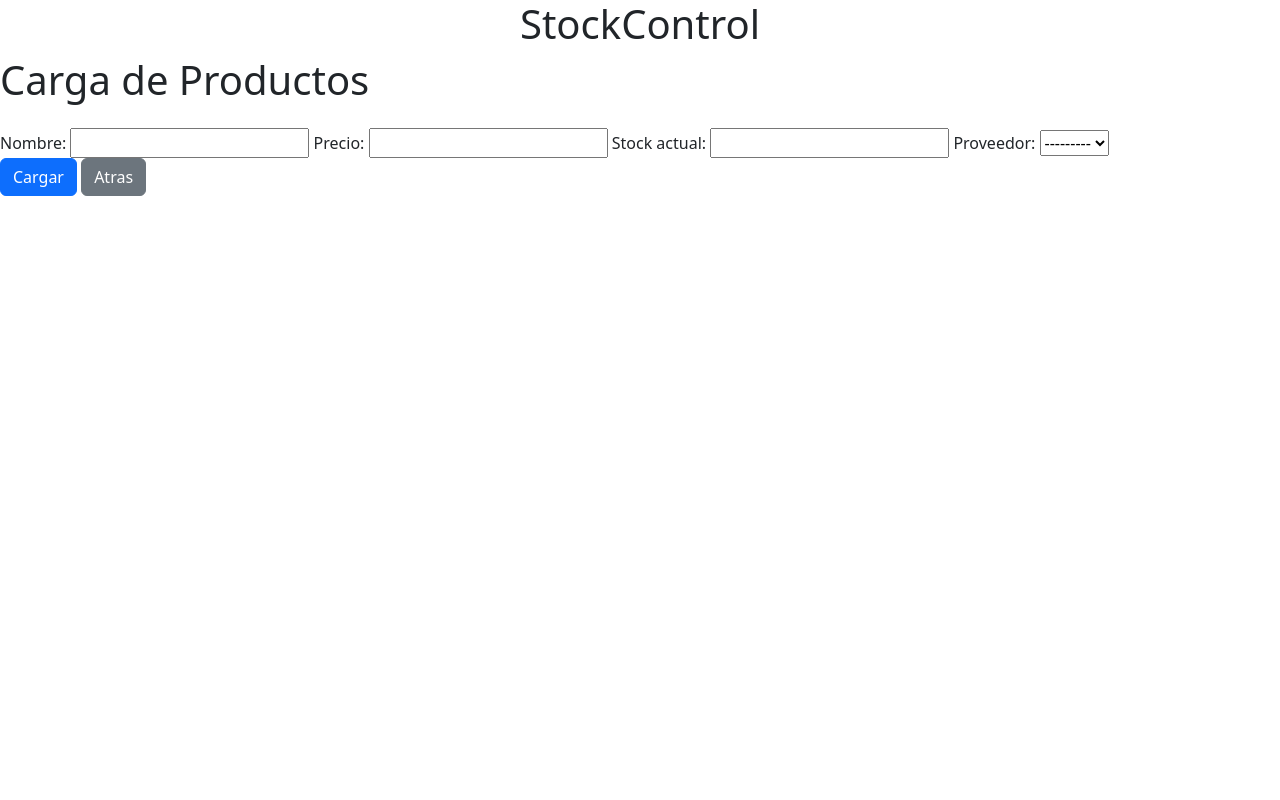
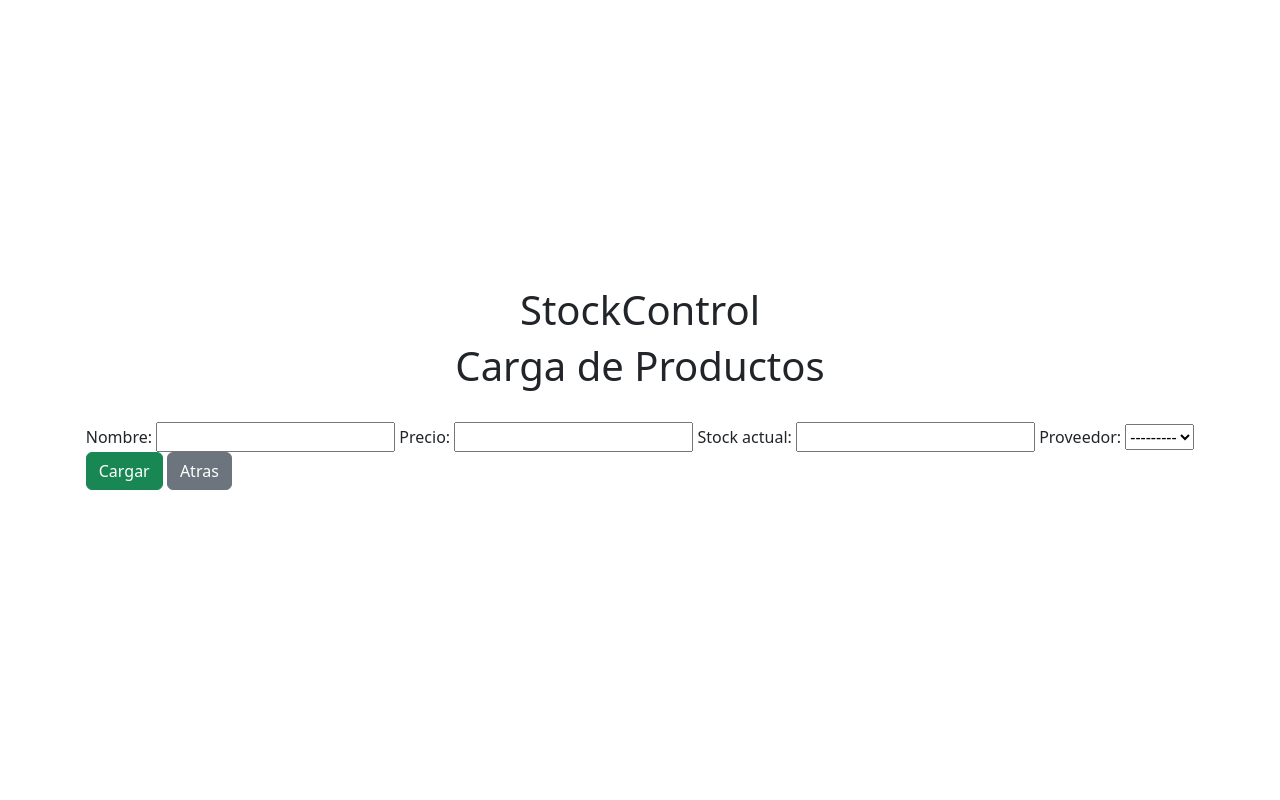
Before and after one commit to gaston010/crud_simple, a Django app: page /create_prod/ in a window 1280 px wide. Run offline with Django 4.2, Linux system fonts and the light colour scheme; data comes from the database, SQL or seed files in the repository.

Commit message:
min update

```diff
--- a/StockControl/settings.py
+++ b/StockControl/settings.py
@@ -24,9 +24,9 @@ BASE_DIR = Path(__file__).resolve().parent.parent
 SECRET_KEY = 'django-insecure-1tw6_8blbc)0)#ro8_v9jr+n9rt7qtbg$@l13gvdlw##%6@4rv'
 
 # SECURITY WARNING: don't run with debug turned on in production!
-DEBUG = True
+DEBUG = False
 
-ALLOWED_HOSTS = []
+ALLOWED_HOSTS = ['localhost', '127.0.0.1']
 
 
 # Application definition
--- a/templates/create_prod.html
+++ b/templates/create_prod.html
@@ -9,7 +9,7 @@
       {{ form }}
       </div>
 
-    <button type ='submit' class="btn btn-primary">Cargar</button>
+    <button type ='submit' class="btn btn-success" >Cargar</button>
     <a href="{{ '/productos/'}}" class="btn btn-secondary text-decoration-none">Atras</a>
  </form>
 {% endblock  %}
--- a/templates/create_prov.html
+++ b/templates/create_prov.html
@@ -8,7 +8,7 @@
     {{ form }}
     </div>
 
-    <button type ='submit' class="btn btn-primary" >Cargar</button>
+    <button type ='submit' class="btn btn-success" >Cargar</button>
     <a href="{{ '/provedores/' }}" class="btn btn-secondary text-decoration-none">Atras</>
 
  </form>
--- a/templates/index.html
+++ b/templates/index.html
@@ -2,13 +2,25 @@
 <html lang="en">
 <head>
     <title>StockControl</title>
-    <link href="https://cdn.jsdelivr.net/npm/bootstrap@5.3.0-alpha3/dist/css/bootstrap.min.css" rel="stylesheet" integrity="sha384-KK94CHFLLe+nY2dmCWGMq91rCGa5gtU4mk92HdvYe+M/SXH301p5ILy+dN9+nJOZ" crossorigin="anonymous">
+    <link href="static/css/bootstrap.css" rel="stylesheet">
+    <style>
+        body {
+            display: flex;
+            flex-direction: column;
+            align-items: center;
+            justify-content: center;
+            height: 100vh;
+        }
+    </style>
 </head>
-    <body>
-        <h1 class="text-center">StockControl</h1>
-        {% block content %}
-            <a href="/productos/" class="text-center">Ver lista de Productos</a>
-            <a href="/provedores/" class="text-center">Ver lista de Proveedores</a>
-        {% endblock %}
-    </body>
+<body>
+    <h1 class="text-center">StockControl</h1>
+    {% block content %}
+        <div class="text-center">
+            <a href="/productos/">Ver lista de Productos</a>
+            <br>
+            <a href="/provedores/">Ver lista de Proveedores</a>
+        </div>
+    {% endblock %}
+</body>
 </html>
```
